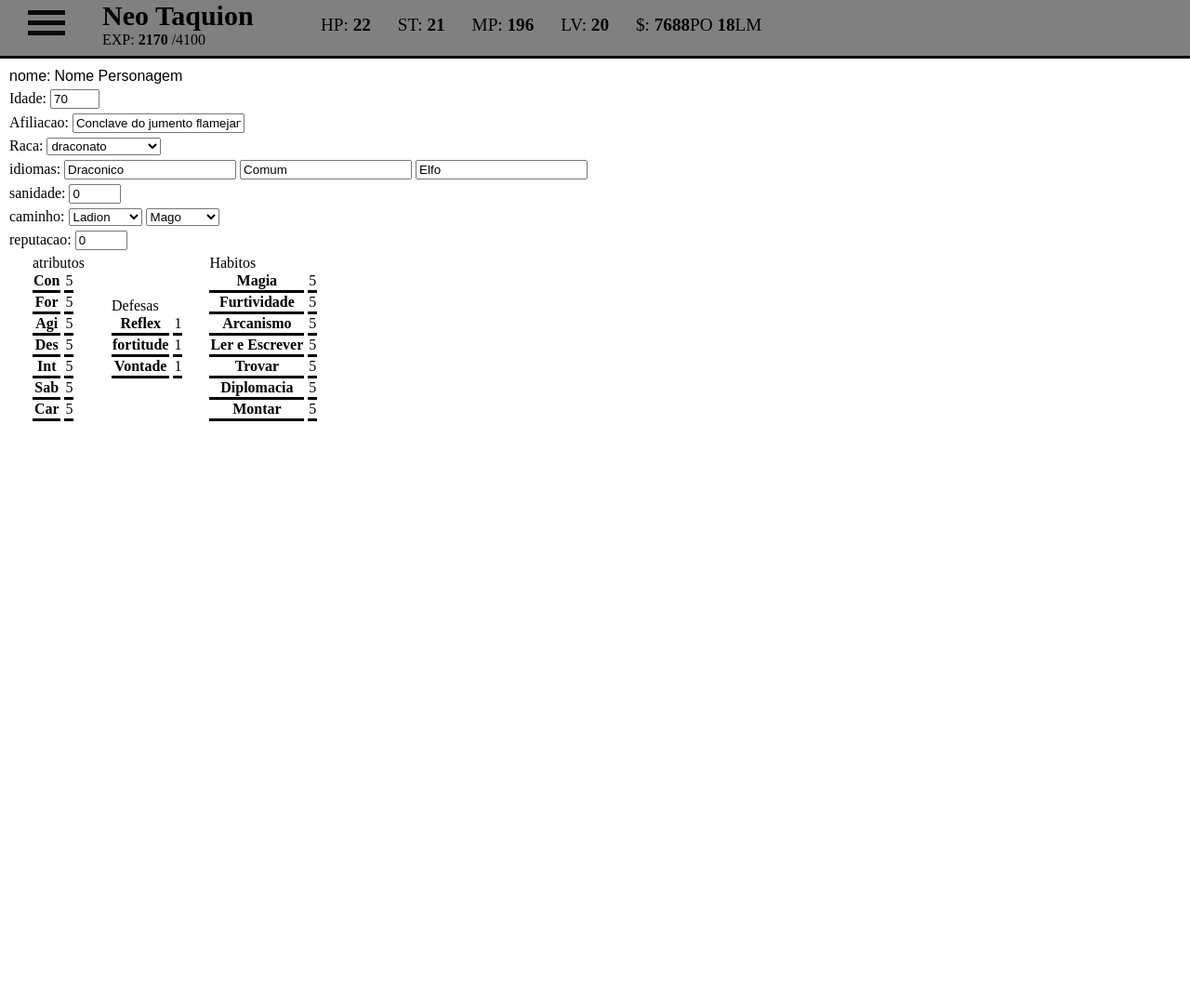
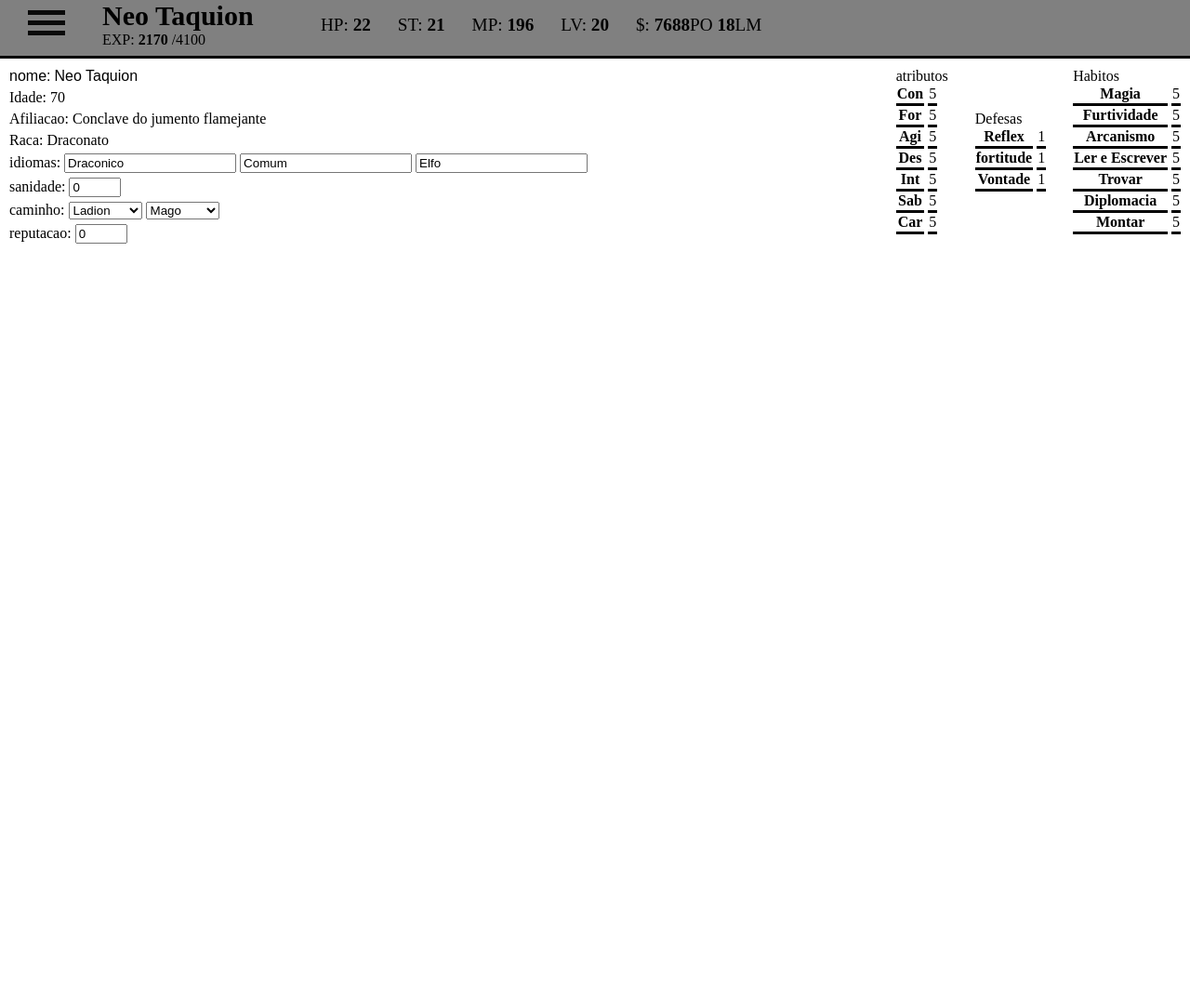
Before and after one commit to pedroLFaria/guismi-app, a PHP site: page /tst.html in a window 1280 px wide. Shown: the whole page at 93% size. Run offline with PHP 8.4, Linux system fonts and the light colour scheme.

Commit message:
web
descagando um pouco as coisas cagadas

```diff
--- a/GUISMI-WEB/css/style-main-caracteristicas.css
+++ b/GUISMI-WEB/css/style-main-caracteristicas.css
@@ -21,8 +21,16 @@
 .character-main-idade{
     display:inline-block;
 }
-.character-main-idade > input{
-    width:45px;
+.character-main-afiliacao > input{
+    width:220px;
+    display:none;
+}
+.character-main-raca > select{
+    display:none;
+}
+.character-main-idade > input {
+    display: none;
+    width: 45px;
 }
 .character-main-caractFisicas > label{
     display:block;
@@ -60,3 +68,9 @@
     font-family: Arial;
     font-size: medium;
 }
+.character-tabela{
+    float:right;
+}
+.character-not-tabela{
+    display:inline-block;
+}
--- a/GUISMI-WEB/js/functions.js
+++ b/GUISMI-WEB/js/functions.js
@@ -22,13 +22,14 @@ function abrirInventario(){
     document.getElementsByClassName('character-main-antecedentes')[0].style.display = 'none';
     document.getElementsByClassName('character-main-habilidades')[0].style.display = 'none';
 }
-function modalCharacterName(node) {
-    console.log(node);
+function modalTextBox(node) {
     node.style.display = "none";
     node.nextElementSibling.style.display = "inline-block";
     node.nextElementSibling.focus();
 }
-function modalCharacterNameInput(node){
+function modalInputBox(node){
+    node.previousElementSibling.innerHTML = node.value;
     node.previousElementSibling.style.display = "inline-block";
     node.style.display = "none";
+
 }
--- a/GUISMI-WEB/tst.html
+++ b/GUISMI-WEB/tst.html
@@ -40,22 +40,26 @@
         <div class="character-main">
             <div class="character-main-chracteristcs">
                 <form>
+                    <div class="character-not-tabela">
                         <div class="character-name">
                             <label>nome:</label>
-                        <label ondblclick="modalCharacterName(this)">Nome Personagem</label>
-                        <input type="text" value="Nome Personagem" onfocusout="modalCharacterNameInput(this)">
+                            <label ondblclick="modalTextBox(this)">Neo Taquion</label>
+                            <input type="text" value="Neo Taquion" onfocusout="modalInputBox(this)">
                         </div>
                         <div class='character-main-idade'>
                             <label>Idade:</label>
-                        <input type="number" name="idade" min="0" value="70">
+                            <label ondblclick="modalTextBox(this)">70</label>
+                            <input type="number" name="idade" min="0" value="70" onfocusout="modalInputBox(this)">
                         </div>
                         <div class='character-main-afiliacao'>
-                        Afiliacao:
-                        <input type="text" value="Conclave do jumento flamejante"><br />
+                            <label>Afiliacao:</label>
+                            <label ondblclick="modalTextBox(this)">Conclave do jumento flamejante</label>
+                            <input type="text" value="Conclave do jumento flamejante" onfocusout="modalInputBox(this)"><br />
                         </div>
                         <div class='character-main-raca'>
-                        Raca:
-                        <select name="raca">
+                            <label>Raca:</label>
+                            <label ondblclick="modalTextBox(this)">Draconato</label>
+                            <select name="raca" onfocusout="modalInputBox(this)">
                                 <option>draconato</option>
                                 <option>Elfo normal</option>
                                 <option>Humano Comum</option>
@@ -95,7 +99,8 @@
                             <label>reputacao:</label>
                             <input type="number" name="reputacao" min="-3" max="3" value="0" />
                         </div>
-                    <div>
+                    </div>
+                    <div class="character-tabela">
                         <table class="tabela-atributos">
                             <caption>atributos</caption>
                             <thead>
```
Lines whose indentation alone changed are shown as unchanged.
